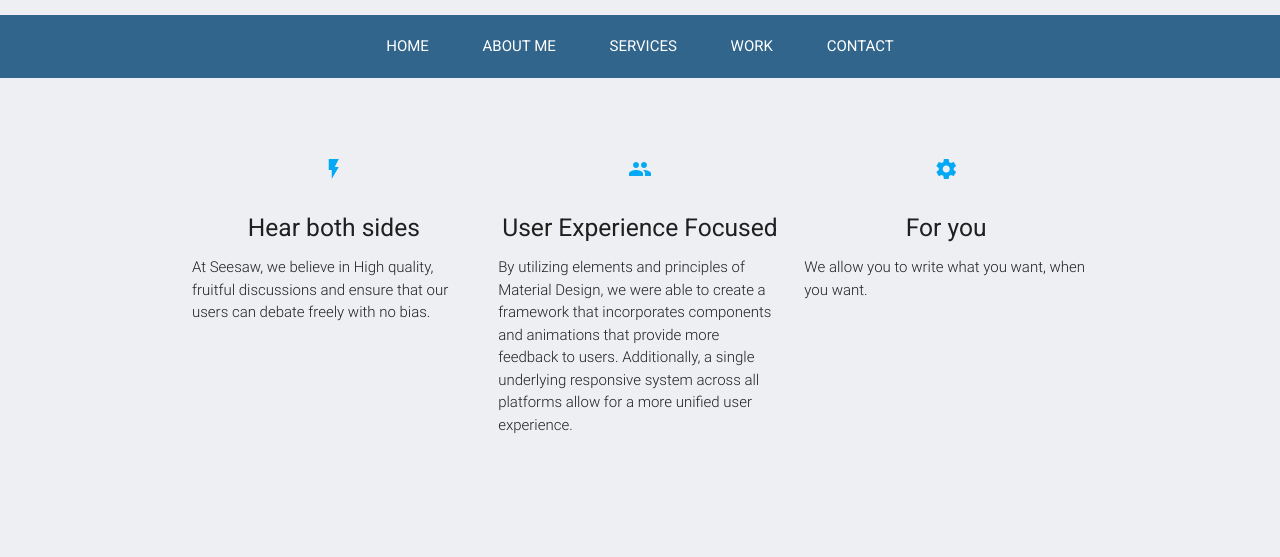
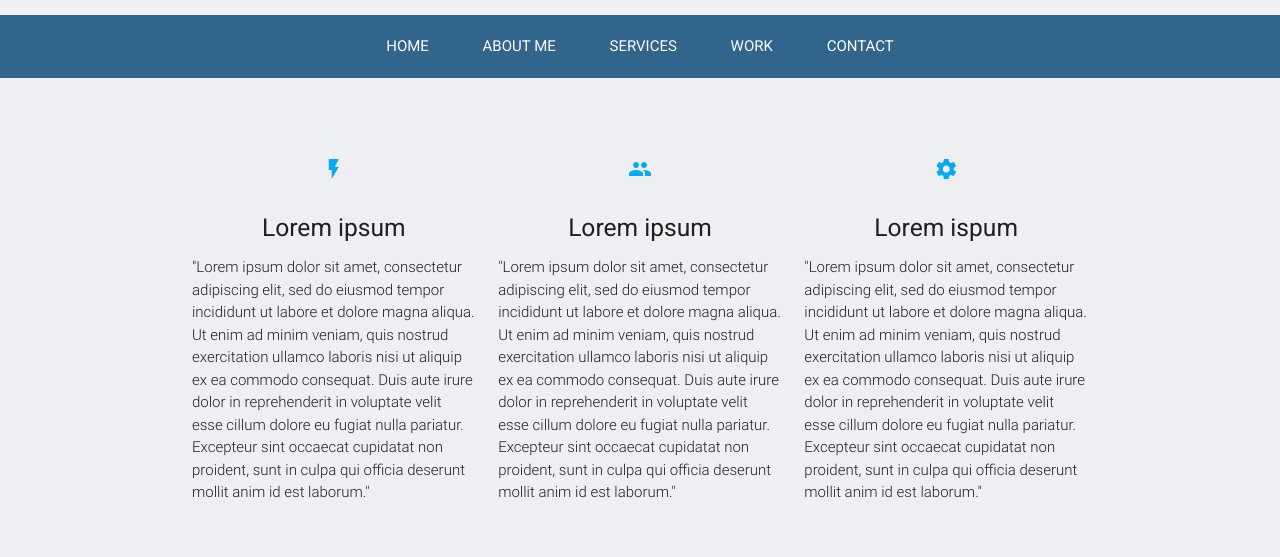
Before and after one commit to prometheus-lain/Seesaw-Web, a plain HTML site: page index.html in a window 1280 px wide. Drawn offline with nearby package versions, Linux system fonts and the light colour scheme.

Commit message:
Updated Container

```diff
--- a/index.html
+++ b/index.html
@@ -27,27 +27,27 @@
         <div class="col s12 m4">
           <div class="icon-block">
             <h2 class="center light-blue-text"><i class="material-icons">flash_on</i></h2>
-            <h5 class="center">Hear both sides</h5>
+            <h5 class="center">Lorem ipsum</h5>
 
-            <p class="light">At Seesaw, we believe in High quality, fruitful discussions and ensure that our users can debate freely with no bias.</p>
+            <p class="light">"Lorem ipsum dolor sit amet, consectetur adipiscing elit, sed do eiusmod tempor incididunt ut labore et dolore magna aliqua. Ut enim ad minim veniam, quis nostrud exercitation ullamco laboris nisi ut aliquip ex ea commodo consequat. Duis aute irure dolor in reprehenderit in voluptate velit esse cillum dolore eu fugiat nulla pariatur. Excepteur sint occaecat cupidatat non proident, sunt in culpa qui officia deserunt mollit anim id est laborum."</p>
           </div>
         </div>
 
         <div class="col s12 m4">
           <div class="icon-block">
             <h2 class="center light-blue-text"><i class="material-icons">group</i></h2>
-            <h5 class="center">User Experience Focused</h5>
+            <h5 class="center">Lorem ipsum</h5>
 
-            <p class="light">By utilizing elements and principles of Material Design, we were able to create a framework that incorporates components and animations that provide more feedback to users. Additionally, a single underlying responsive system across all platforms allow for a more unified user experience.</p>
+            <p class="light">"Lorem ipsum dolor sit amet, consectetur adipiscing elit, sed do eiusmod tempor incididunt ut labore et dolore magna aliqua. Ut enim ad minim veniam, quis nostrud exercitation ullamco laboris nisi ut aliquip ex ea commodo consequat. Duis aute irure dolor in reprehenderit in voluptate velit esse cillum dolore eu fugiat nulla pariatur. Excepteur sint occaecat cupidatat non proident, sunt in culpa qui officia deserunt mollit anim id est laborum."</p>
           </div>
         </div>
 
         <div class="col s12 m4">
           <div class="icon-block">
             <h2 class="center light-blue-text"><i class="material-icons">settings</i></h2>
-            <h5 class="center">For you</h5>
+            <h5 class="center">Lorem ispum</h5>
 
-            <p class="light">We allow you to write what you want, when you want.</p>
+            <p class="light">"Lorem ipsum dolor sit amet, consectetur adipiscing elit, sed do eiusmod tempor incididunt ut labore et dolore magna aliqua. Ut enim ad minim veniam, quis nostrud exercitation ullamco laboris nisi ut aliquip ex ea commodo consequat. Duis aute irure dolor in reprehenderit in voluptate velit esse cillum dolore eu fugiat nulla pariatur. Excepteur sint occaecat cupidatat non proident, sunt in culpa qui officia deserunt mollit anim id est laborum."</p>
           </div>
         </div>
       </div>
```
